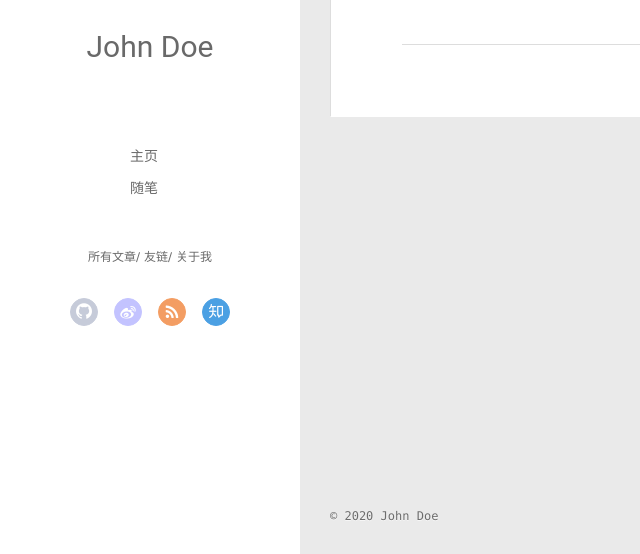
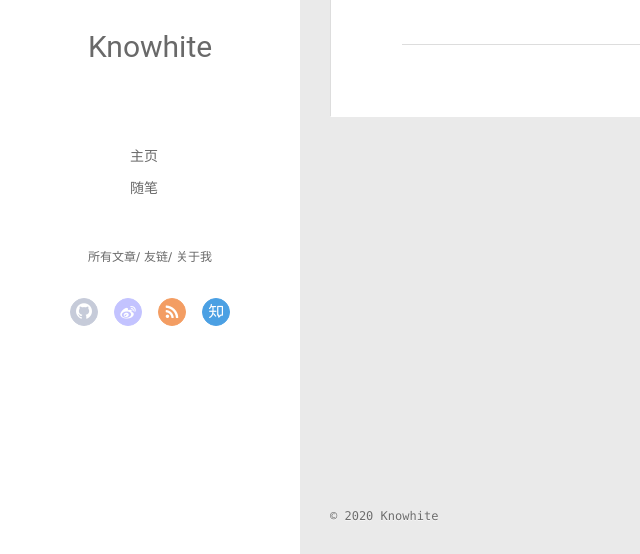
Before and after one commit to knowhite/knowhite.github.io, a plain HTML site: page 2020/05/14/HelloWord-我的第一篇博客/index.html in a window 1280 px wide. Shown: the part 243-797 px from the top of the page, 0-640 px from the left. Drawn offline with Linux system fonts and the light colour scheme; no server answers.

Commit message:
Site updated: 2020-05-19 18:07:51

```diff
--- a/2020/05/14/HelloWord-我的第一篇博客/index.html
+++ b/2020/05/14/HelloWord-我的第一篇博客/index.html
@@ -15,7 +15,7 @@
 <meta property="og:locale" content="en_US">
 <meta property="article:published_time" content="2020-05-14T06:05:53.000Z">
 <meta property="article:modified_time" content="2020-05-14T06:05:53.177Z">
-<meta property="article:author" content="John Doe">
+<meta property="article:author" content="Knowhite">
 <meta name="twitter:card" content="summary">
 
     <link rel="alternative" href="/atom.xml" title="Hexo" type="application/atom+xml">
@@ -48,7 +48,7 @@
 			<img src="" class="js-avatar">
 		</a>
 		<hgroup>
-		  <h1 class="header-author"><a href="/">John Doe</a></h1>
+		  <h1 class="header-author"><a href="/">Knowhite</a></h1>
 		</hgroup>
 
 
@@ -106,7 +106,7 @@
 				<img src="" class="js-avatar">
 			</div>
 			<hgroup>
-			  <h1 class="header-author js-header-author">John Doe</h1>
+			  <h1 class="header-author js-header-author">Knowhite</h1>
 			</hgroup>
 
 
@@ -310,7 +310,7 @@
   <div class="outer">
     <div id="footer-info">
     	<div class="footer-left">
-    		&copy; 2020 John Doe
+    		&copy; 2020 Knowhite
     	</div>
       	<div class="footer-right">
       		<a href="http://hexo.io/" target="_blank">Hexo</a>  Theme <a href="https://github.com/litten/hexo-theme-yilia" target="_blank">Yilia</a> by Litten
```
Also changed, not shown: 2020/05/14/hello-world/index.html (+4 -4 lines), archives/2020/05/index.html (+4 -4 lines), archives/2020/index.html (+4 -4 lines), archives/index.html (+4 -4 lines), index.html (+4 -4 lines).
